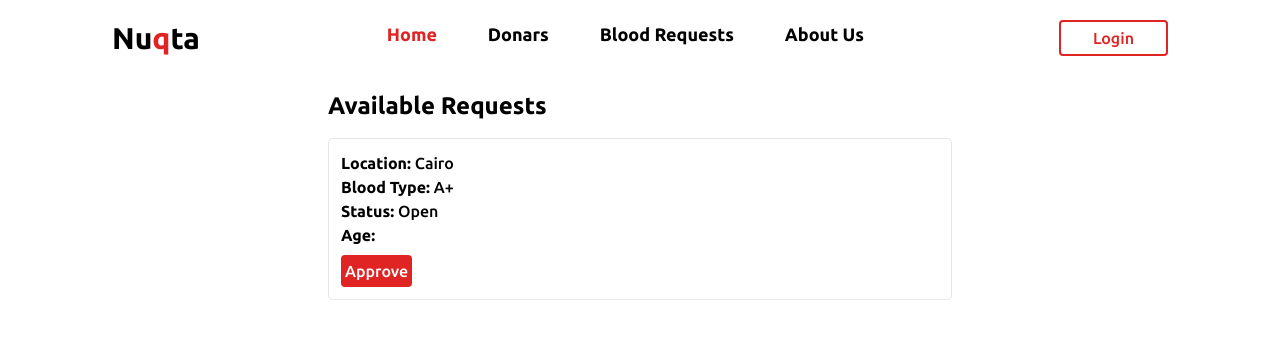
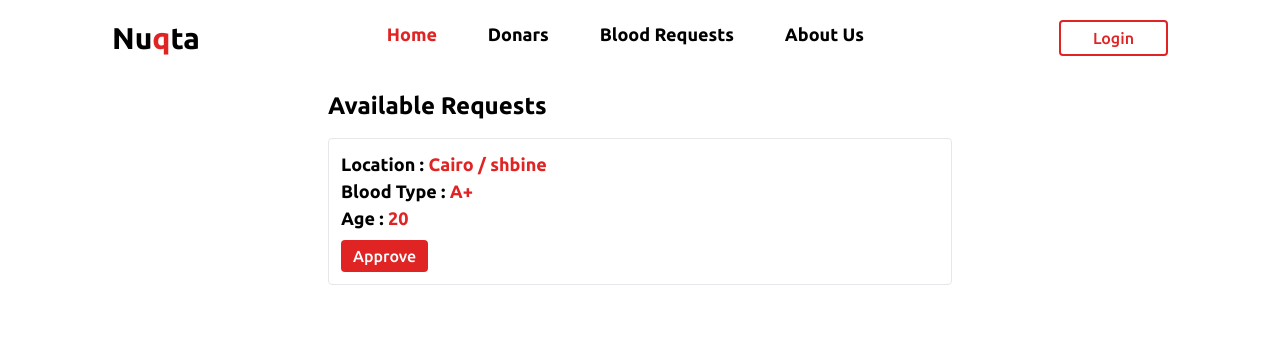
Before and after one commit to Mohamed-habib2025/Nuqta, a React (Vite) app: page /donors in a window 1280 px wide. Shown: the top 338 px of the page. Built offline with nearby package versions, Linux system fonts and the light colour scheme.

Commit message:
Graduation project3

```diff
--- /dev/null
+++ b/src/Data/egyptLocations.jsx
@@ -0,0 +1,33 @@
+
+
+const governorates = {
+  "Cairo": ["Nasr City", "Heliopolis", "Maadi", "Zamalek", "Shubra"],
+  "Alexandria": ["Sidi Gaber", "Miami", "Stanley", "Mansheya", "Borg El Arab"],
+  "Giza": ["Dokki", "Mohandessin", "Haram", "6th of October", "Sheikh Zayed"],
+  "Dakahlia": ["Mansoura", "Talkha", "Mit Ghamr", "Sherbin", "Belqas"],
+  "Red Sea": ["Hurghada", "Safaga", "Marsa Alam", "Quseir", "Ras Ghareb"],
+  "Beheira": ["Damanhour", "Kafr El Dawar", "Edku", "Rashid", "Kom Hamada"],
+  "Fayoum": ["Fayoum", "Ibshaway", "Sinnuris", "Tamia", "Itsa"],
+  "Gharbia": ["Tanta", "Mahalla", "Zefta", "Kafr El Zayat", "Basyoun"],
+  "Ismailia": ["Ismailia", "Fayed", "Qantara East", "Qantara West", "Tell El Kebir"],
+  "Menofia": ["Shebin El Kom", "Menouf", "Tala", "Ashmoun", "Quesna"],
+  "Minya": ["Minya", "Mallawi", "Bani Mazar", "Samalut", "Maghagha"],
+  "Qaliubiya": ["Banha", "Shibin El-Qanater" , "Shubra El Kheima", "Qalyub", "Khanka", "Toukh"],
+  "New Valley": ["Kharga", "Dakhla", "Farafra", "Paris", "Balat"],
+  "Suez": ["Suez", "Ain Sokhna", "Al-Adabiya", "Ataka", "Port Tawfiq"],
+  "Aswan": ["Aswan", "Kom Ombo", "Edfu", "Drau", "Nasr El Nuba"],
+  "Assiut": ["Assiut", "Dairut", "Manfalut", "Abnub", "Sahel Selim"],
+  "Beni Suef": ["Beni Suef", "Biba", "Naser", "Al Wasta", "Al Fashn"],
+  "Port Said": ["Port Said", "El Manakh", "El Arab", "El Dawahy", "El Sharq"],
+  "Damietta": ["Damietta", "New Damietta", "Ras El Bar", "Ezbet El Borg", "Faraskour"],
+  "Sharkia": ["Zagazig", "10th of Ramadan", "Belbeis", "Minya El Qamh", "Abu Hammad"],
+  "South Sinai": ["Sharm El Sheikh", "Dahab", "Nuweiba", "Taba", "Saint Catherine"],
+  "Kafr El Sheikh": ["Kafr El Sheikh", "Desouk", "Balteem", "Sidi Salem", "Metobas"],
+  "Matruh": ["Marsa Matruh", "El Alamein", "Siwa", "Sidi Barrani", "Dabaa"],
+  "Luxor": ["Luxor", "Armant", "Esna", "Qurna", "El-Tod"],
+  "Qena": ["Qena", "Nag Hammadi", "Dishna", "Abu Tesht", "Qus"],
+  "North Sinai": ["Arish", "Sheikh Zuweid", "Rafah", "Bir El Abd", "Nakhl"],
+  "Sohag": ["Sohag", "Akhmim", "Gerga", "Tahta", "El Balyana"]
+};
+
+export default governorates
--- /dev/null
+++ b/src/components/RequestsList.jsx
@@ -0,0 +1,53 @@
+import React from 'react'
+import Swal from 'sweetalert2'
+
+
+function RequestsList({ requests, setRequests, setFormData, setIsEditing }) {
+
+  const removeRequest = (id) => {
+    Swal.fire({
+      title: "Are you sure?",
+      text: "You won't be able to revert this!",
+      icon: "warning",
+      showCancelButton: true,
+      confirmButtonColor: "#3085d6",
+      cancelButtonColor: "#d33",
+      confirmButtonText: "Yes, delete it!"
+    }).then((result) => {
+      if (result.isConfirmed) {
+        setRequests(requests.filter((request) => request.id !== id));
+        Swal.fire({
+          title: "Deleted!",
+          text: "Your file has been deleted.",
+          icon: "success"
+        });
+      }
+    });
+  };
+
+  const editRequest = (request) => {
+    setFormData({ ...request });
+    setIsEditing(true);
+  };
+
+  return (
+    <div>
+      <h3 className="text-2xl font-bold mb-4">Your Requests</h3>
+      {requests.map((request) => (
+        <div key={request.id} className="border-2 bg-red-50 p-3 rounded mt-2">
+          <p className='font-bold'>Governorate: <span className='text-red-500'>{request.governorate}</span></p>
+          <p className='font-bold'>City: <span className='text-red-500'>{request.city}</span></p>
+          <p className='font-bold'>Blood Type: <span className='text-red-500'>{request.bloodType}</span></p>
+          <p className='font-bold'>Quantity: <span className='text-red-500'>{request.quantity}</span></p>
+          <p className='font-bold'>Age: <span className='text-red-500'>{request.age}</span></p>
+          <div className="flex space-x-2 mt-2">
+            <button onClick={() => editRequest(request)} className="bg-blue-600 text-white p-1 rounded hover:bg-blue-800">Edit</button>
+            <button onClick={() => removeRequest(request.id)} className="bg-red-600 text-white p-1 rounded hover:bg-red-800">Remove</button>
+          </div>
+        </div>
+      ))}
+    </div>
+  )
+}
+
+export default RequestsList
--- a/src/pages/BloodRequest.jsx
+++ b/src/pages/BloodRequest.jsx
@@ -1,34 +1,7 @@
 import React, { useState } from 'react';
-
-const governorates = {
-  "Cairo": ["Nasr City", "Heliopolis", "Maadi", "Zamalek", "Shubra"],
-  "Alexandria": ["Sidi Gaber", "Miami", "Stanley", "Mansheya", "Borg El Arab"],
-  "Giza": ["Dokki", "Mohandessin", "Haram", "6th of October", "Sheikh Zayed"],
-  "Dakahlia": ["Mansoura", "Talkha", "Mit Ghamr", "Sherbin", "Belqas"],
-  "Red Sea": ["Hurghada", "Safaga", "Marsa Alam", "Quseir", "Ras Ghareb"],
-  "Beheira": ["Damanhour", "Kafr El Dawar", "Edku", "Rashid", "Kom Hamada"],
-  "Fayoum": ["Fayoum", "Ibshaway", "Sinnuris", "Tamia", "Itsa"],
-  "Gharbia": ["Tanta", "Mahalla", "Zefta", "Kafr El Zayat", "Basyoun"],
-  "Ismailia": ["Ismailia", "Fayed", "Qantara East", "Qantara West", "Tell El Kebir"],
-  "Menofia": ["Shebin El Kom", "Menouf", "Tala", "Ashmoun", "Quesna"],
-  "Minya": ["Minya", "Mallawi", "Bani Mazar", "Samalut", "Maghagha"],
-  "Qaliubiya": ["Banha", "Shibin El-Qanater" , "Shubra El Kheima", "Qalyub", "Khanka", "Toukh"],
-  "New Valley": ["Kharga", "Dakhla", "Farafra", "Paris", "Balat"],
-  "Suez": ["Suez", "Ain Sokhna", "Al-Adabiya", "Ataka", "Port Tawfiq"],
-  "Aswan": ["Aswan", "Kom Ombo", "Edfu", "Drau", "Nasr El Nuba"],
-  "Assiut": ["Assiut", "Dairut", "Manfalut", "Abnub", "Sahel Selim"],
-  "Beni Suef": ["Beni Suef", "Biba", "Naser", "Al Wasta", "Al Fashn"],
-  "Port Said": ["Port Said", "El Manakh", "El Arab", "El Dawahy", "El Sharq"],
-  "Damietta": ["Damietta", "New Damietta", "Ras El Bar", "Ezbet El Borg", "Faraskour"],
-  "Sharkia": ["Zagazig", "10th of Ramadan", "Belbeis", "Minya El Qamh", "Abu Hammad"],
-  "South Sinai": ["Sharm El Sheikh", "Dahab", "Nuweiba", "Taba", "Saint Catherine"],
-  "Kafr El Sheikh": ["Kafr El Sheikh", "Desouk", "Balteem", "Sidi Salem", "Metobas"],
-  "Matruh": ["Marsa Matruh", "El Alamein", "Siwa", "Sidi Barrani", "Dabaa"],
-  "Luxor": ["Luxor", "Armant", "Esna", "Qurna", "El-Tod"],
-  "Qena": ["Qena", "Nag Hammadi", "Dishna", "Abu Tesht", "Qus"],
-  "North Sinai": ["Arish", "Sheikh Zuweid", "Rafah", "Bir El Abd", "Nakhl"],
-  "Sohag": ["Sohag", "Akhmim", "Gerga", "Tahta", "El Balyana"]
-};
+// Data
+import governorates from "../Data/egyptLocations"
+import RequestsList from '../components/RequestsList';
 
 function BloodRequest() {
   const [requests, setRequests] = useState([]);
@@ -61,15 +34,6 @@ function BloodRequest() {
     }
 
     setFormData({ id: null, name: "", governorate: "", city: "", phone: "", quantity: "", age: "", urgency: "normal", bloodType: "", status: 'Open' });
-  };
-
-  const removeRequest = (id) => {
-    setRequests(requests.filter((request) => request.id !== id));
-  };
-
-  const editRequest = (request) => {
-    setFormData({ ...request });
-    setIsEditing(true);
   };
 
   return (
@@ -121,22 +85,9 @@ function BloodRequest() {
       </div>
 
       {/* Requests List */}
-      <div>
-        <h3 className="text-2xl font-bold mb-4">Your Requests</h3>
-        {requests.map((request) => (
-          <div key={request.id} className="border-2 bg-red-50 p-3 rounded mt-2">
-            <p className='font-bold'>Governorate: <span className='text-red-500'>{request.governorate}</span></p>
-            <p className='font-bold'>City: <span className='text-red-500'>{request.city}</span></p>
-            <p className='font-bold'>Blood Type: <span className='text-red-500'>{request.bloodType}</span></p>
-            <p className='font-bold'>Quantity: <span className='text-red-500'>{request.quantity}</span></p>
-            <p className='font-bold'>Age: <span className='text-red-500'>{request.age}</span></p>
-            <div className="flex space-x-2 mt-2">
-              <button onClick={() => editRequest(request)} className="bg-blue-600 text-white p-1 rounded hover:bg-blue-800">Edit</button>
-              <button onClick={() => removeRequest(request.id)} className="bg-red-600 text-white p-1 rounded hover:bg-red-800">Remove</button>
-            </div>
-          </div>
-        ))}
-      </div>
+
+      <RequestsList requests={requests} setRequests={setRequests} setFormData={setFormData} setIsEditing={setIsEditing} />
+
     </div>
   );
 }
--- a/src/pages/Donors.jsx
+++ b/src/pages/Donors.jsx
@@ -3,7 +3,7 @@ import React, { useState } from 'react'
 function Donors() {
 
   const [requests, setRequests] = useState([
-    { location: "Cairo", bloodType: "A+", status: "Open", phone: "0123456789", age: "" },
+    { governorate: "Cairo", city:"shbine" , bloodType: "A+", phone: "0123456789", age: "20" , status:"open" },
   ]);
 
   const [selectedRequest, setSelectedRequest] = useState(null);
@@ -25,12 +25,11 @@ function Donors() {
         <h2 className="text-2xl font-bold mb-4">Available Requests</h2>
         {requests.map((request) => (
           <div key={request.id} className="border p-3 rounded mt-2">
-            <p><strong>Location:</strong> {request.location}</p>
-            <p><strong>Blood Type:</strong> {request.bloodType}</p>
-            <p><strong>Status:</strong> {request.status}</p>
-            <p><strong>Age:</strong> {request.age}</p>
-            {request.status === "Open" && (
-              <button onClick={() => handleApprove(request)} className="mt-2 bg-red-600 text-white p-1 rounded hover:bg-red-800 duration-200">Approve</button>
+            <p className='font-bold text-[18px]'>Location :<strong className='text-red-600'> {request.governorate} / <span>{request.city}</span></strong></p>
+            <p className='font-bold text-[18px]'>Blood Type :<strong className='text-red-600'> {request.bloodType}</strong></p>
+            <p className='font-bold text-[18px]'>Age : <strong className='text-red-600'> {request.age}</strong></p>
+            {request.status === "open" && (
+              <button onClick={() => handleApprove(request)} className="mt-2 bg-red-600 text-white py-1 px-3 rounded hover:bg-red-800 duration-200">Approve</button>
             )}
           </div>
         ))}
```
